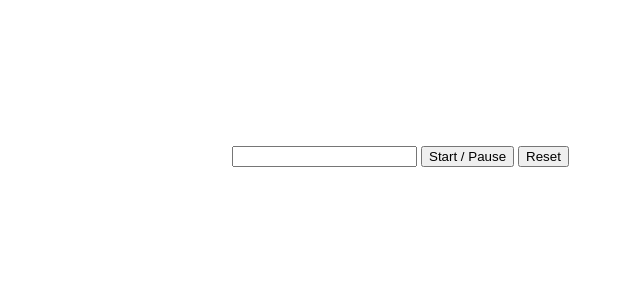
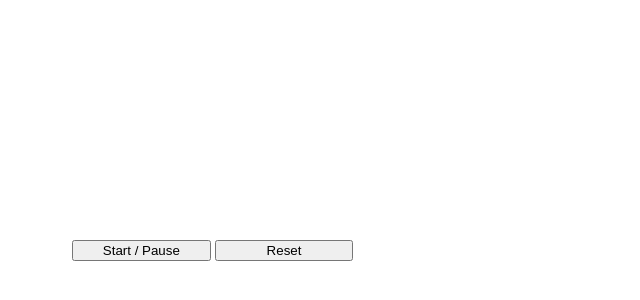
Before and after one commit to listdo/Kiwi, a plain HTML site: page index.html in a window 1280 px wide. Shown: the part 254-554 px from the top of the page, without its empty margins (408-1048 px from the left). Drawn offline with nearby package versions, Linux system fonts and the light colour scheme.

Commit message:
Added some minor styling

```diff
--- a/css/default.css
+++ b/css/default.css
@@ -1,6 +1,24 @@
 .timer-container
 {
+    display: grid;
+    margin-left: -10em;
     position: fixed;
     top: 50%;
     left: 50%;
+    grid-template-columns: 36.5%;
 }
+
+.timer
+{
+    font-size: 5em;
+    text-align: center;
+    color: lightslategray;
+    border: 0px none;
+    width: 100%;
+}
+
+.btn
+{
+    width: 47.5%;
+    margin: auto;
+}
--- a/index.html
+++ b/index.html
@@ -1,29 +1,30 @@
 <!doctype html>
-
 <html lang="en">
     <head>
-        <meta charset="utf-8">
-
         <title>Kiwi Tracker</title>
         <meta name="description" content="Kiwi a smoll time tracker.">
         <meta name="author" content="Dominik List">
+        <meta charset="utf-8">
 
         <link rel="stylesheet" href="css/default.css">
 
         <script src="https://ajax.googleapis.com/ajax/libs/jquery/3.5.1/jquery.min.js"></script>
-
         <script src="js/script.js"></script>
     </head>
 
     <body>
         <div class="timer-container">
-            <input id="timer" type="text" class="timer"/>
-            <button id="start_btn" onclick="handle_button_input()">
-                Start / Pause
-            </button>
-            <button id="reset_btn" onclick="handle_reset_input()">
-                Reset
-            </button>
+            <div>
+                <input id="timer" type="text" class="timer" readonly/>
+            </div>
+            <div>
+                <button id="start_btn" class="btn" onclick="handle_button_input()">
+                    Start / Pause
+                </button>
+                <button id="reset_btn" class="btn" onclick="handle_reset_input()">
+                    Reset
+                </button>
+            </div>
         </div>
     </body>
 </html>
```
